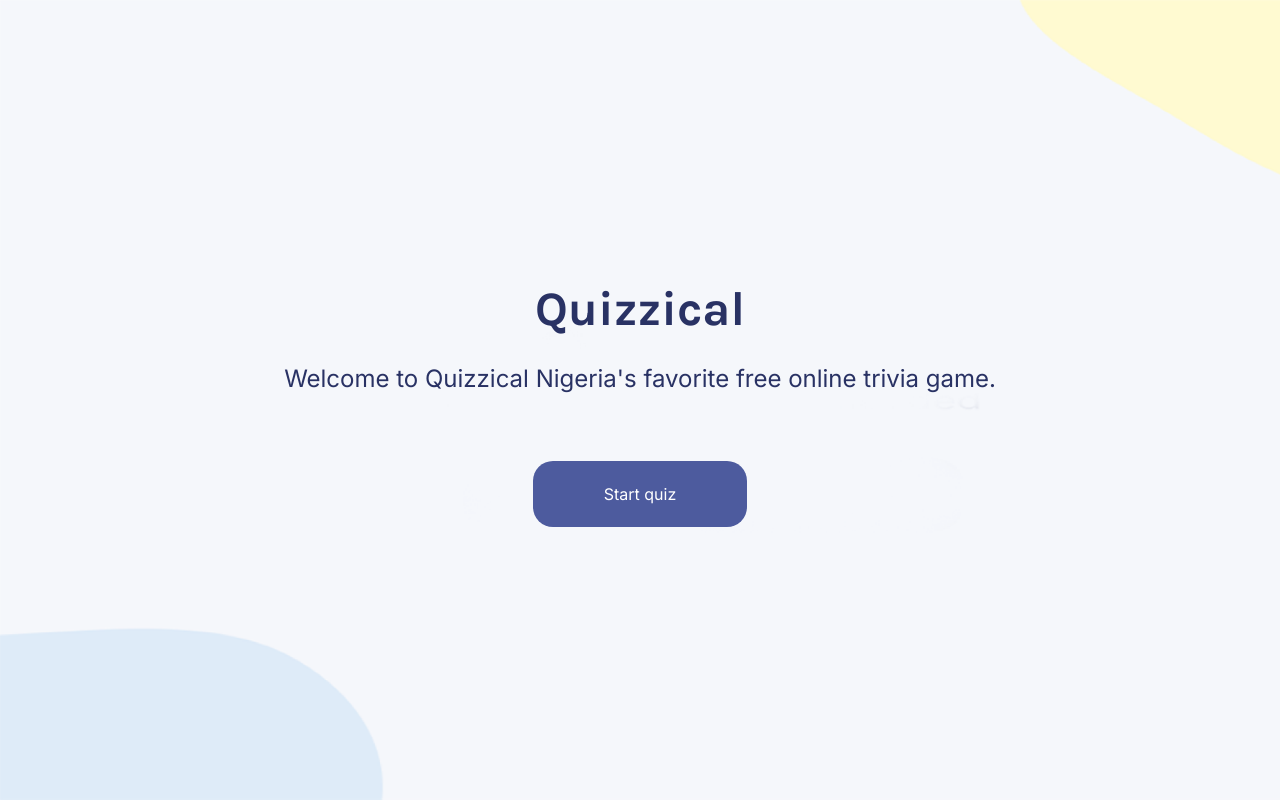
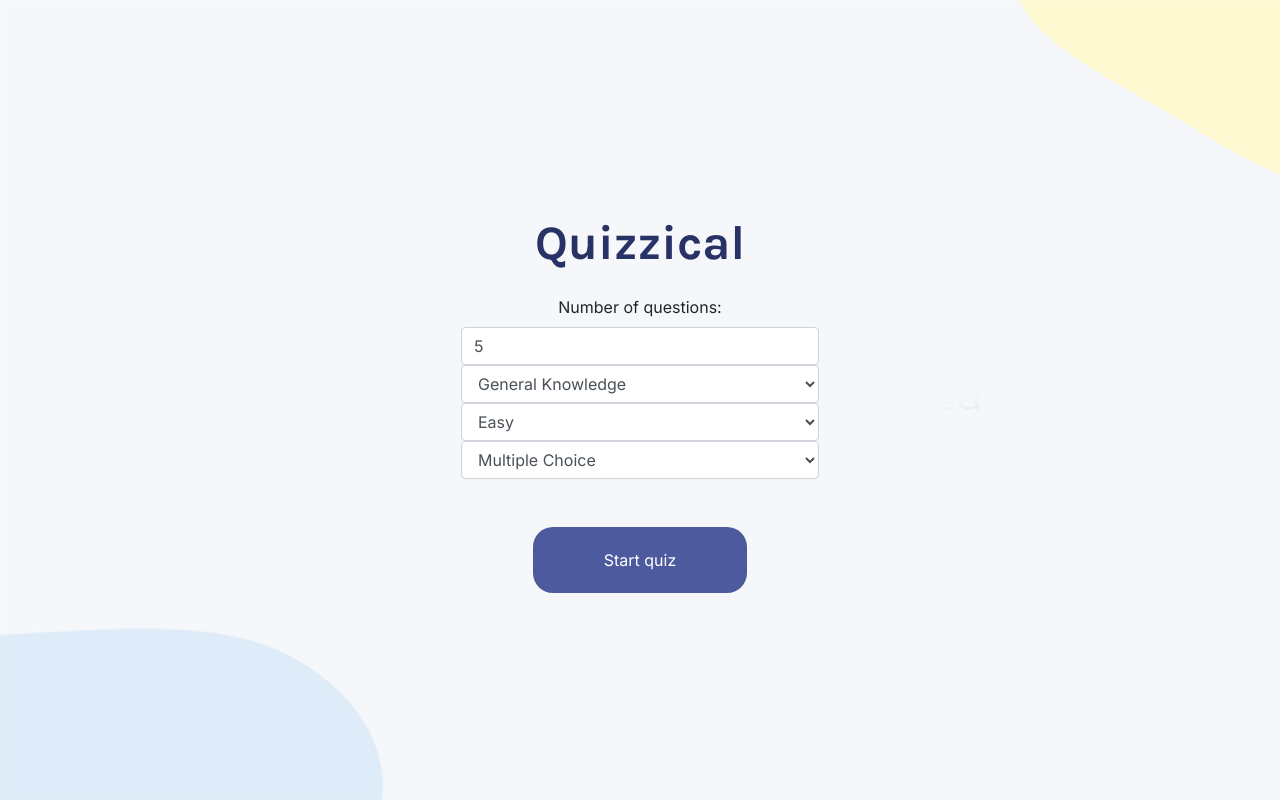
Before and after one commit to Judge-Paul/quizzical, a React (Vite) app: page / in a window 1280 px wide. Built offline with nearby package versions, Linux system fonts and the light colour scheme.

Commit message:
feat: create input tags
Create Input tags in Home.jsx  to get information to pass to the quiz component

```diff
--- a/src/Home.jsx
+++ b/src/Home.jsx
@@ -1,13 +1,93 @@
-import React from 'react'
+import React, { useState } from 'react'
 
 function Home(props) {
+    const [apiData, setApiData] = useState({
+        amount: "5",
+        category: "General Knowledge",
+        difficulty: "Easy",
+        type: "Multiple Choice"
+    })
+
+    function handleFormChange(event) {
+        const {name, value} = event.target
+        setApiData(prevApiData => ({
+                ...prevApiData,
+                    [name] : value
+        }))
+    }
+    console.log(apiData)
+
     return(
         <div className="d-flex flex-column align-items-center justify-content-center home-sec">
             <div className="home--text mb-3">
                 Quizzical
             </div>
-            <p>Welcome to Quizzical Nigeria's favorite free online trivia game.</p>
-            <button className="btn mt-5" onClick={props.onClick}>Start quiz</button>
+            <form className="home--input text-center">
+                <label htmlFor="amount">Number of questions:</label>
+                <input
+                    type="number"
+                    name="amount"
+                    id="amount"
+                    className="form-control"
+                    value={apiData.amount}
+                    min="1" max="50"
+                    onChange={handleFormChange}
+                />
+                <select
+                    name="category"
+                    id="category"
+                    className="form-control"
+                    value={apiData.category}
+                    onChange={handleFormChange}
+                >
+			        <option value="9">General Knowledge</option>
+                    <option value="10">Entertainment: Books</option>
+                    <option value="11">Entertainment: Film</option>
+                    <option value="12">Entertainment: Music</option>
+                    <option value="13">Entertainment: Musicals &amp; Theatres</option>
+                    <option value="14">Entertainment: Television</option>
+                    <option value="15">Entertainment: Video Games</option>
+                    <option value="16">Entertainment: Board Games</option>
+                    <option value="17">Science &amp; Nature</option>
+                    <option value="18">Science: Computers</option>
+                    <option value="19">Science: Mathematics</option>
+                    <option value="20">Mythology</option>
+                    <option value="21">Sports</option>
+                    <option value="22">Geography</option>
+                    <option value="23">History</option>
+                    <option value="24">Politics</option>
+                    <option value="25">Art</option>
+                    <option value="26">Celebrities</option>
+                    <option value="27">Animals</option>
+                    <option value="28">Vehicles</option>
+                    <option value="29">Entertainment: Comics</option>
+                    <option value="30">Science: Gadgets</option>
+                    <option value="31">Entertainment: Japanese Anime &amp; Manga</option>
+                    <option value="32">Entertainment: Cartoon &amp; Animations</option>
+                </select>
+                <select
+                    name="difficulty"
+                    id="difficulty"
+                    className="form-control"
+                    value={apiData.difficulty}
+                    onChange={handleFormChange}
+                >
+                        <option value="easy">Easy</option>
+                        <option value="medium">Medium</option>
+                        <option value="hard">Hard</option>
+                </select>
+                <select
+                    name="type"
+                    id="type"
+                    className="form-control"
+                    value={apiData.type}
+                    onChange={handleFormChange}
+                >
+                        <option value="multiple">Multiple Choice</option>
+                        <option value="boolean">True / False</option>
+                </select>
+                <button className="btn mt-5" onClick={props.onClick}>Start quiz</button>
+            </form>
         </div>
     )
 }
--- a/src/index.css
+++ b/src/index.css
@@ -23,7 +23,7 @@
     color: #293264;
 }
 
-.home-sec > button {
+.home-sec button {
     padding: 20px 70px;
     font-size: 1rem;
     background-color: #4D5B9E;
@@ -31,12 +31,12 @@
     border-radius: 20px;
 }
 
-.home-sec > button:hover, .action-btn:hover {
+.home-sec button:hover, .action-btn:hover {
     background-color: #6576ce;
     color: rgb(228, 227, 227);
 }
 
-.home-sec > button:active, .action-btn:hover {
+.home-sec button:active, .action-btn:hover {
     background-color: #5868b6;
     color: rgb(202, 202, 202);
 }
```
